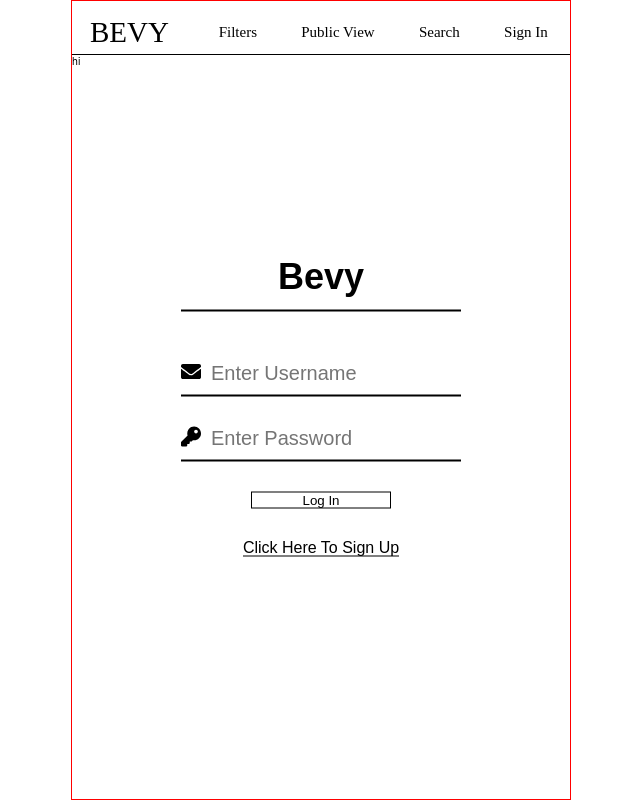
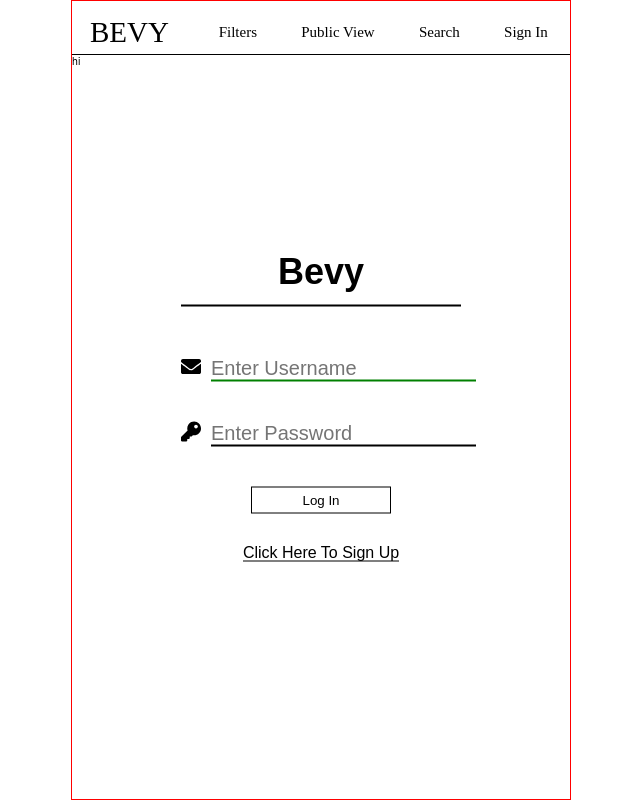
Before and after one commit to clintKunz/HackathonBevy, a React (Create React App) app in the folder front-end/: page /login in a window 1280 px wide. Shown: the whole page, without its empty margins (319-959 px from the left). Built offline with nearby package versions, Linux system fonts and the light colour scheme.

Commit message:
add LogIn page style

```diff
--- a/front-end/src/components/Login.js
+++ b/front-end/src/components/Login.js
@@ -31,7 +31,6 @@ const StyledLoginComp = styled.div`
       font-size: 20px;
       padding: 10px 0;
       margin: 10px 0;
-      border-bottom: 2px solid black;
     }
     input {
       outline: none;
@@ -40,15 +39,21 @@ const StyledLoginComp = styled.div`
       background: none;
       font-size: 20px;
       margin: 0 10px;
+      border-bottom: 2px solid black;
+    }
+    input:focus {
+      border-bottom: 2px solid green;
     }
     .login-btn {
       margin: 20px auto 30px auto;
+      padding: 0.5rem 0;
       background: none;
       width: 50%;
       transition: all 0.3s 0.3s ease-in-out;
       position: relative;
       border: 1px solid black;
       cursor: pointer;
+      outline: 0;
       span {
         position: relative;
         z-index: 10;
--- a/front-end/src/components/SignUp.js
+++ b/front-end/src/components/SignUp.js
@@ -55,6 +55,8 @@ const StyledSignUpComp = styled.div`
       transition: all 0.3s 0.3s ease-in-out;
       position: relative;
       border: 1px solid black;
+      outline: 0;
+      cursor: pointer;
       span {
         position: relative;
         z-index: 10;
```
